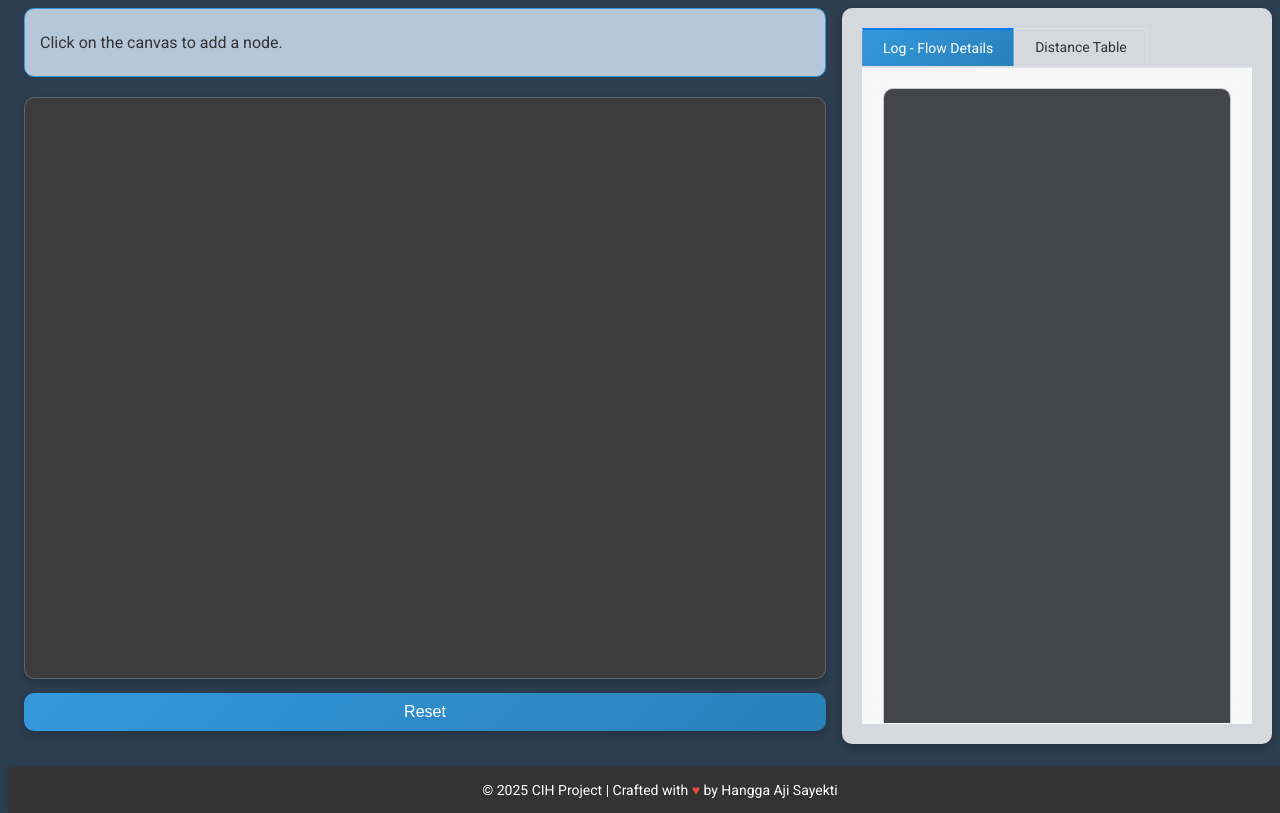
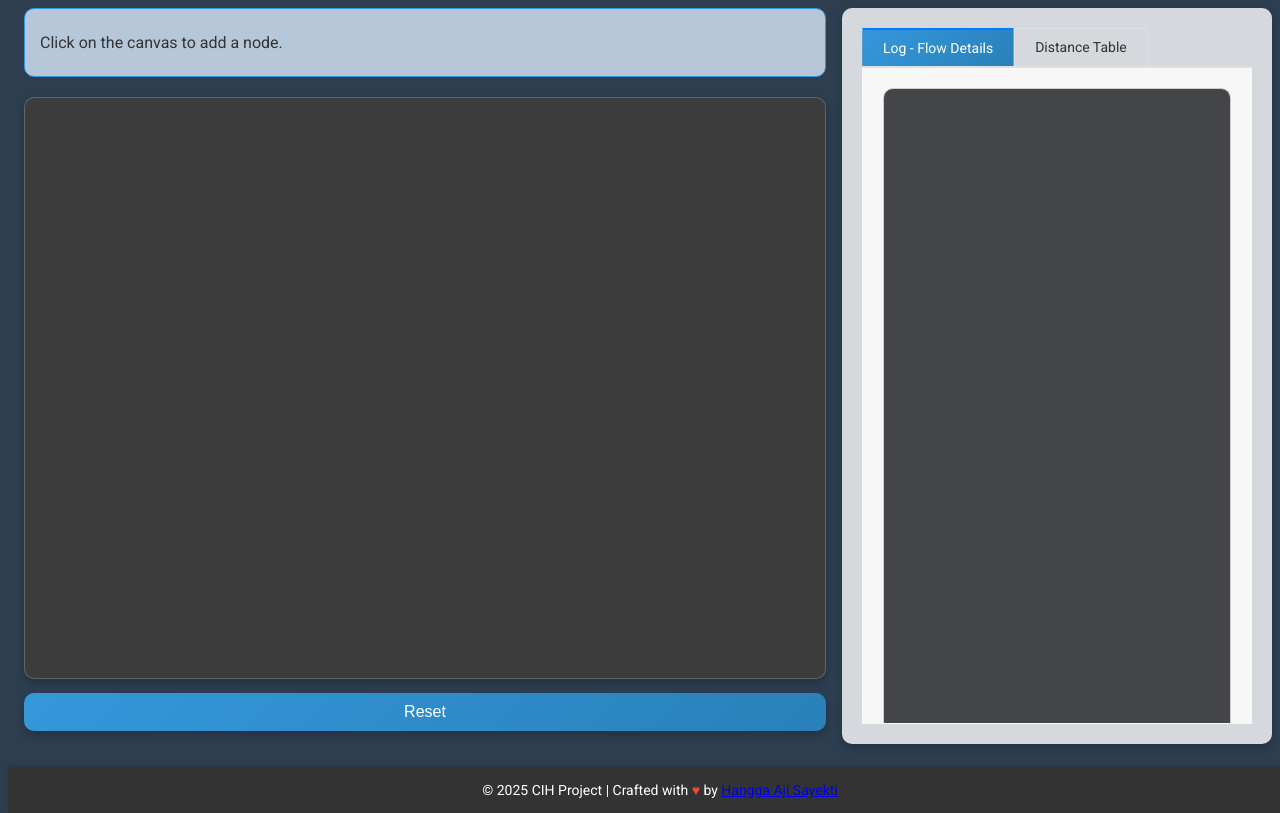
Before and after one commit to hangga/cih-js, a plain HTML site: page index.html in a window 1280 px wide. Shown: the top 813 px of the page. Drawn offline with Linux system fonts and the light colour scheme.

Commit message:
[update] add link on footer

```diff
--- a/index.html
+++ b/index.html
@@ -43,7 +43,7 @@
         </div>
     </div>
     <footer>
-        <p>&copy; 2025 CIH Project | Crafted with <span style="color: #e74c3c;">&#9829;</span> by Hangga Aji Sayekti</p>
+        <p>&copy; 2025 CIH Project | Crafted with <span style="color: #e74c3c;">&#9829;</span> by <a target="_blank" href="https://hangga.github.io/">Hangga Aji Sayekti</a></p>
     </footer>
 
     <script src="script.js"></script>
```
